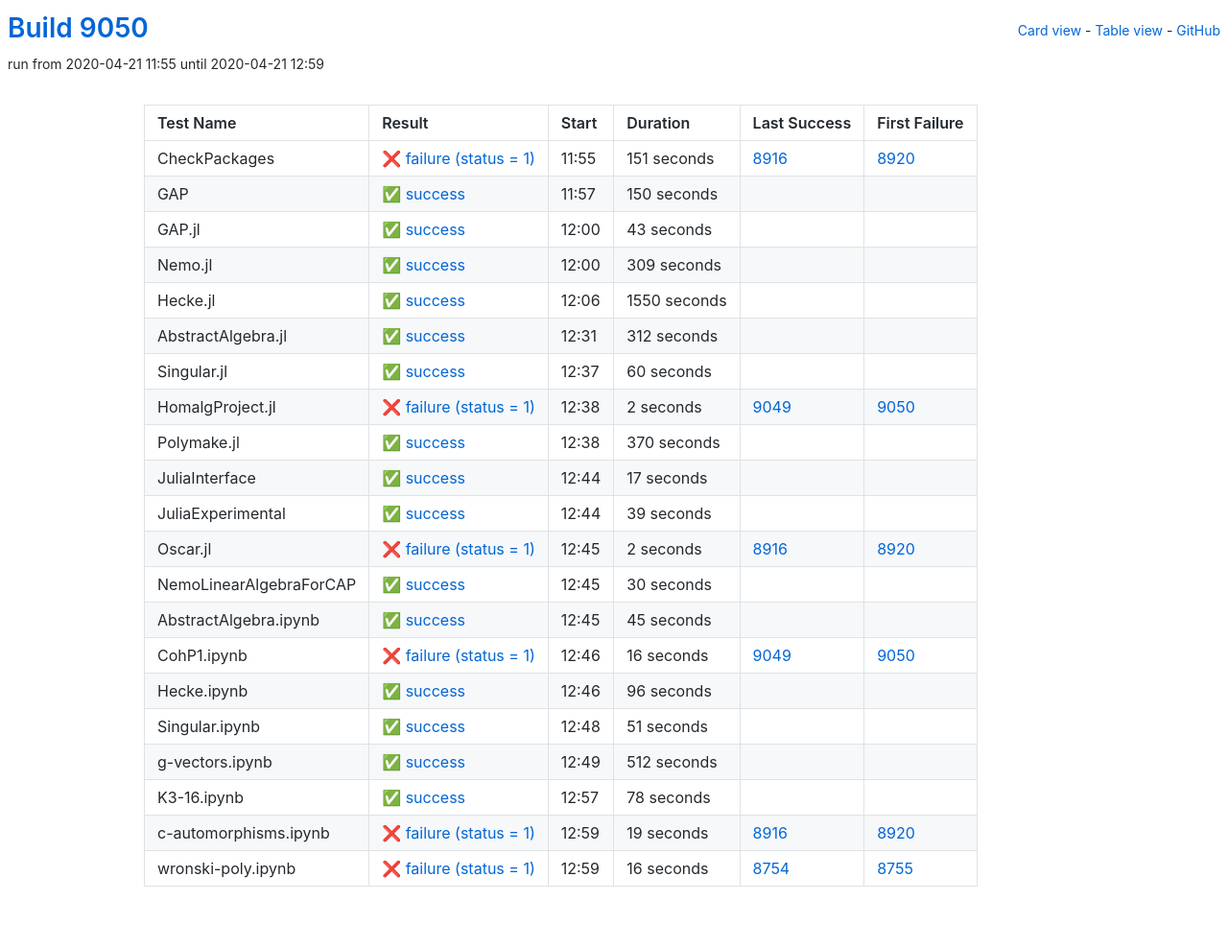
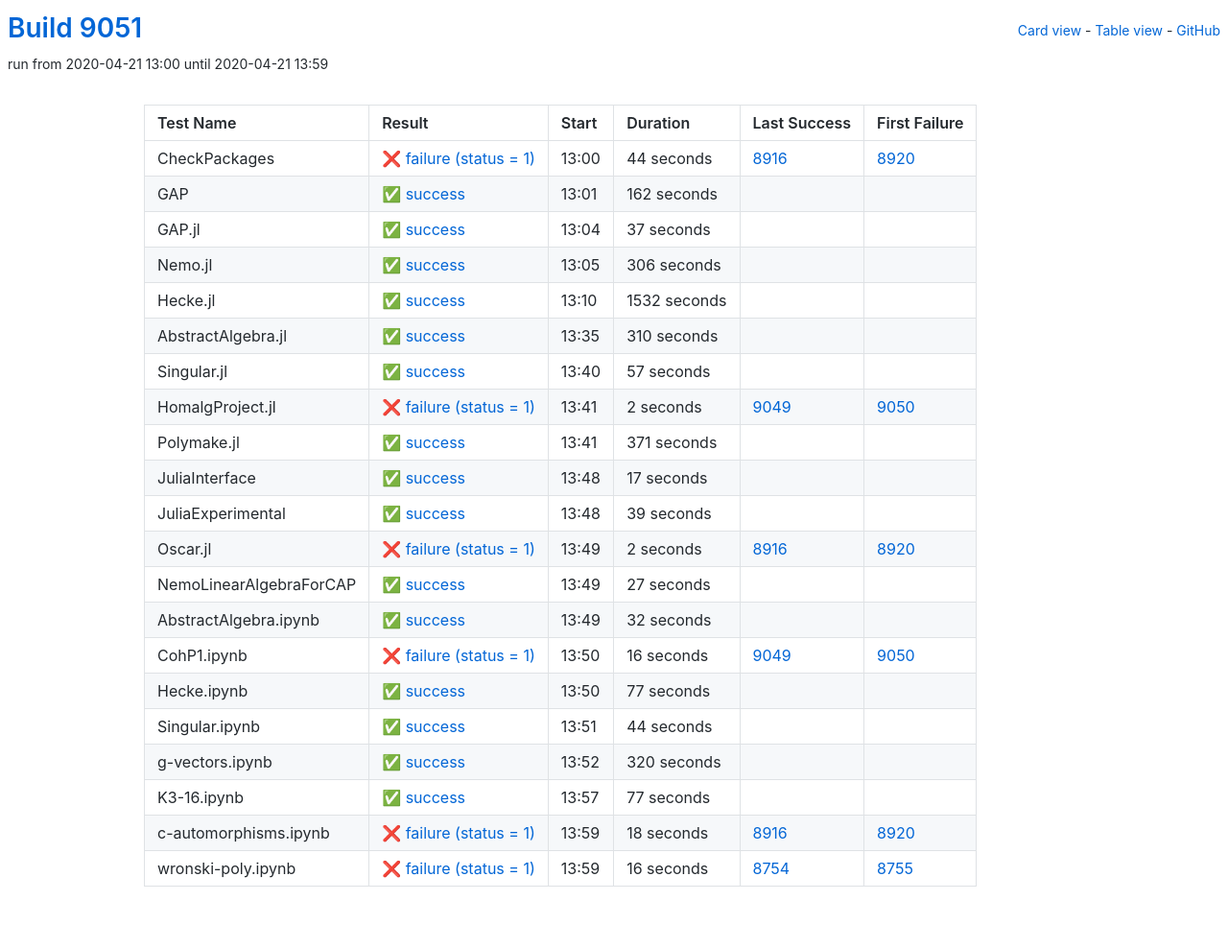
Before and after one commit to oscar-system/oscar-ci-status, a Jekyll site: the page built from table.html, in a window 1280 px wide. Shown: the whole page at 96% size. Built offline with Jekyll 4.4.1, drawn with Linux system fonts in a browser that asks for light colours.

Commit message:
Build 9051

```diff
--- a/_data/ci.yml
+++ b/_data/ci.yml
@@ -1,82 +1,82 @@
-build: 9050
-build_url: https://oscarci.mathematik.uni-kl.de/job/oscar/9050/
+build: 9051
+build_url: https://oscarci.mathematik.uni-kl.de/job/oscar/9051/
 job: oscar
 tests:
-- duration: 151
+- duration: 44
   exitcode: 1
   first_failure: 8920
   first_failure_url: https://oscarci.mathematik.uni-kl.de/job/oscar/8920/
   last_success: 8916
   last_success_url: https://oscarci.mathematik.uni-kl.de/job/oscar/8916/
-  log: https://oscarci.mathematik.uni-kl.de/job/oscar/9050/artifact/logs/build-9050/CheckPackages.log
+  log: https://oscarci.mathematik.uni-kl.de/job/oscar/9051/artifact/logs/build-9051/CheckPackages.log
   name: CheckPackages
-  start: 2020-04-21 11:55
+  start: 2020-04-21 13:00
   status: failure
   success: false
-- duration: 150
+- duration: 162
   exitcode: 0
   first_failure: false
   first_failure_url: null
   last_success: false
   last_success_url: null
-  log: https://oscarci.mathematik.uni-kl.de/job/oscar/9050/artifact/logs/build-9050/GAP.log
+  log: https://oscarci.mathematik.uni-kl.de/job/oscar/9051/artifact/logs/build-9051/GAP.log
   name: GAP
-  start: 2020-04-21 11:57
+  start: 2020-04-21 13:01
   status: success
   success: true
-- duration: 43
+- duration: 37
   exitcode: 0
   first_failure: false
   first_failure_url: null
   last_success: false
   last_success_url: null
-  log: https://oscarci.mathematik.uni-kl.de/job/oscar/9050/artifact/logs/build-9050/GAP.jl.log
+  log: https://oscarci.mathematik.uni-kl.de/job/oscar/9051/artifact/logs/build-9051/GAP.jl.log
   name: GAP.jl
-  start: 2020-04-21 12:00
+  start: 2020-04-21 13:04
   status: success
   success: true
-- duration: 309
+- duration: 306
   exitcode: 0
   first_failure: false
   first_failure_url: null
   last_success: false
   last_success_url: null
-  log: https://oscarci.mathematik.uni-kl.de/job/oscar/9050/artifact/logs/build-9050/Nemo.jl.log
+  log: https://oscarci.mathematik.uni-kl.de/job/oscar/9051/artifact/logs/build-9051/Nemo.jl.log
   name: Nemo.jl
-  start: 2020-04-21 12:00
+  start: 2020-04-21 13:05
   status: success
   success: true
-- duration: 1550
+- duration: 1532
   exitcode: 0
   first_failure: false
   first_failure_url: null
   last_success: false
   last_success_url: null
-  log: https://oscarci.mathematik.uni-kl.de/job/oscar/9050/artifact/logs/build-9050/Hecke.jl.log
+  log: https://oscarci.mathematik.uni-kl.de/job/oscar/9051/artifact/logs/build-9051/Hecke.jl.log
   name: Hecke.jl
-  start: 2020-04-21 12:06
+  start: 2020-04-21 13:10
   status: success
   success: true
-- duration: 312
+- duration: 310
   exitcode: 0
   first_failure: false
   first_failure_url: null
   last_success: false
   last_success_url: null
-  log: https://oscarci.mathematik.uni-kl.de/job/oscar/9050/artifact/logs/build-9050/AbstractAlgebra.jl.log
+  log: https://oscarci.mathematik.uni-kl.de/job/oscar/9051/artifact/logs/build-9051/AbstractAlgebra.jl.log
   name: AbstractAlgebra.jl
-  start: 2020-04-21 12:31
+  start: 2020-04-21 13:35
   status: success
   success: true
-- duration: 60
+- duration: 57
   exitcode: 0
   first_failure: false
   first_failure_url: null
   last_success: false
   last_success_url: null
-  log: https://oscarci.mathematik.uni-kl.de/job/oscar/9050/artifact/logs/build-9050/Singular.jl.log
+  log: https://oscarci.mathematik.uni-kl.de/job/oscar/9051/artifact/logs/build-9051/Singular.jl.log
   name: Singular.jl
-  start: 2020-04-21 12:37
+  start: 2020-04-21 13:40
   status: success
   success: true
 - duration: 2
@@ -85,20 +85,20 @@ tests:
   first_failure_url: https://oscarci.mathematik.uni-kl.de/job/oscar/9050/
   last_success: 9049
   last_success_url: https://oscarci.mathematik.uni-kl.de/job/oscar/9049/
-  log: https://oscarci.mathematik.uni-kl.de/job/oscar/9050/artifact/logs/build-9050/HomalgProject.jl.log
+  log: https://oscarci.mathematik.uni-kl.de/job/oscar/9051/artifact/logs/build-9051/HomalgProject.jl.log
   name: HomalgProject.jl
-  start: 2020-04-21 12:38
+  start: 2020-04-21 13:41
   status: failure
   success: false
-- duration: 370
+- duration: 371
   exitcode: 0
   first_failure: false
   first_failure_url: null
   last_success: false
   last_success_url: null
-  log: https://oscarci.mathematik.uni-kl.de/job/oscar/9050/artifact/logs/build-9050/Polymake.jl.log
+  log: https://oscarci.mathematik.uni-kl.de/job/oscar/9051/artifact/logs/build-9051/Polymake.jl.log
   name: Polymake.jl
-  start: 2020-04-21 12:38
+  start: 2020-04-21 13:41
   status: success
   success: true
 - duration: 17
@@ -107,9 +107,9 @@ tests:
   first_failure_url: null
   last_success: false
   last_success_url: null
-  log: https://oscarci.mathematik.uni-kl.de/job/oscar/9050/artifact/logs/build-9050/JuliaInterface.log
+  log: https://oscarci.mathematik.uni-kl.de/job/oscar/9051/artifact/logs/build-9051/JuliaInterface.log
   name: JuliaInterface
-  start: 2020-04-21 12:44
+  start: 2020-04-21 13:48
   status: success
   success: true
 - duration: 39
@@ -118,9 +118,9 @@ tests:
   first_failure_url: null
   last_success: false
   last_success_url: null
-  log: https://oscarci.mathematik.uni-kl.de/job/oscar/9050/artifact/logs/build-9050/JuliaExperimental.log
+  log: https://oscarci.mathematik.uni-kl.de/job/oscar/9051/artifact/logs/build-9051/JuliaExperimental.log
   name: JuliaExperimental
-  start: 2020-04-21 12:44
+  start: 2020-04-21 13:48
   status: success
   success: true
 - duration: 2
@@ -129,31 +129,31 @@ tests:
   first_failure_url: https://oscarci.mathematik.uni-kl.de/job/oscar/8920/
   last_success: 8916
   last_success_url: https://oscarci.mathematik.uni-kl.de/job/oscar/8916/
-  log: https://oscarci.mathematik.uni-kl.de/job/oscar/9050/artifact/logs/build-9050/Oscar.jl.log
+  log: https://oscarci.mathematik.uni-kl.de/job/oscar/9051/artifact/logs/build-9051/Oscar.jl.log
   name: Oscar.jl
-  start: 2020-04-21 12:45
+  start: 2020-04-21 13:49
   status: failure
   success: false
-- duration: 30
+- duration: 27
   exitcode: 0
   first_failure: false
   first_failure_url: null
   last_success: false
   last_success_url: null
-  log: https://oscarci.mathematik.uni-kl.de/job/oscar/9050/artifact/logs/build-9050/NemoLinearAlgebraForCAP.log
+  log: https://oscarci.mathematik.uni-kl.de/job/oscar/9051/artifact/logs/build-9051/NemoLinearAlgebraForCAP.log
   name: NemoLinearAlgebraForCAP
-  start: 2020-04-21 12:45
+  start: 2020-04-21 13:49
   status: success
   success: true
-- duration: 45
+- duration: 32
   exitcode: 0
   first_failure: false
   first_failure_url: null
   last_success: false
   last_success_url: null
-  log: https://oscarci.mathematik.uni-kl.de/job/oscar/9050/artifact/logs/build-9050/AbstractAlgebra.ipynb.log
+  log: https://oscarci.mathematik.uni-kl.de/job/oscar/9051/artifact/logs/build-9051/AbstractAlgebra.ipynb.log
   name: AbstractAlgebra.ipynb
-  start: 2020-04-21 12:45
+  start: 2020-04-21 13:49
   status: success
   success: true
 - duration: 16
@@ -162,64 +162,64 @@ tests:
   first_failure_url: https://oscarci.mathematik.uni-kl.de/job/oscar/9050/
   last_success: 9049
   last_success_url: https://oscarci.mathematik.uni-kl.de/job/oscar/9049/
-  log: https://oscarci.mathematik.uni-kl.de/job/oscar/9050/artifact/logs/build-9050/CohP1.ipynb.log
+  log: https://oscarci.mathematik.uni-kl.de/job/oscar/9051/artifact/logs/build-9051/CohP1.ipynb.log
   name: CohP1.ipynb
-  start: 2020-04-21 12:46
+  start: 2020-04-21 13:50
   status: failure
   success: false
-- duration: 96
+- duration: 77
   exitcode: 0
   first_failure: false
   first_failure_url: null
   last_success: false
   last_success_url: null
-  log: https://oscarci.mathematik.uni-kl.de/job/oscar/9050/artifact/logs/build-9050/Hecke.ipynb.log
+  log: https://oscarci.mathematik.uni-kl.de/job/oscar/9051/artifact/logs/build-9051/Hecke.ipynb.log
   name: Hecke.ipynb
-  start: 2020-04-21 12:46
+  start: 2020-04-21 13:50
   status: success
   success: true
-- duration: 51
+- duration: 44
   exitcode: 0
   first_failure: false
   first_failure_url: null
   last_success: false
   last_success_url: null
-  log: https://oscarci.mathematik.uni-kl.de/job/oscar/9050/artifact/logs/build-9050/Singular.ipynb.log
+  log: https://oscarci.mathematik.uni-kl.de/job/oscar/9051/artifact/logs/build-9051/Singular.ipynb.log
   name: Singular.ipynb
-  start: 2020-04-21 12:48
+  start: 2020-04-21 13:51
   status: success
   success: true
-- duration: 512
+- duration: 320
   exitcode: 0
   first_failure: false
   first_failure_url: null
   last_success: false
   last_success_url: null
-  log: https://oscarci.mathematik.uni-kl.de/job/oscar/9050/artifact/logs/build-9050/g-vectors.ipynb.log
+  log: https://oscarci.mathematik.uni-kl.de/job/oscar/9051/artifact/logs/build-9051/g-vectors.ipynb.log
   name: g-vectors.ipynb
-  start: 2020-04-21 12:49
+  start: 2020-04-21 13:52
   status: success
   success: true
-- duration: 78
+- duration: 77
   exitcode: 0
   first_failure: false
   first_failure_url: null
   last_success: false
   last_success_url: null
-  log: https://oscarci.mathematik.uni-kl.de/job/oscar/9050/artifact/logs/build-9050/K3-16.ipynb.log
+  log: https://oscarci.mathematik.uni-kl.de/job/oscar/9051/artifact/logs/build-9051/K3-16.ipynb.log
   name: K3-16.ipynb
-  start: 2020-04-21 12:57
+  start: 2020-04-21 13:57
   status: success
   success: true
-- duration: 19
+- duration: 18
   exitcode: 1
   first_failure: 8920
   first_failure_url: https://oscarci.mathematik.uni-kl.de/job/oscar/8920/
   last_success: 8916
   last_success_url: https://oscarci.mathematik.uni-kl.de/job/oscar/8916/
-  log: https://oscarci.mathematik.uni-kl.de/job/oscar/9050/artifact/logs/build-9050/c-automorphisms.ipynb.log
+  log: https://oscarci.mathematik.uni-kl.de/job/oscar/9051/artifact/logs/build-9051/c-automorphisms.ipynb.log
   name: c-automorphisms.ipynb
-  start: 2020-04-21 12:59
+  start: 2020-04-21 13:59
   status: failure
   success: false
 - duration: 16
@@ -228,8 +228,8 @@ tests:
   first_failure_url: https://oscarci.mathematik.uni-kl.de/job/oscar/8755/
   last_success: 8754
   last_success_url: https://oscarci.mathematik.uni-kl.de/job/oscar/8754/
-  log: https://oscarci.mathematik.uni-kl.de/job/oscar/9050/artifact/logs/build-9050/wronski-poly.ipynb.log
+  log: https://oscarci.mathematik.uni-kl.de/job/oscar/9051/artifact/logs/build-9051/wronski-poly.ipynb.log
   name: wronski-poly.ipynb
-  start: 2020-04-21 12:59
+  start: 2020-04-21 13:59
   status: failure
   success: false
```
Also changed, not shown: README.md.
